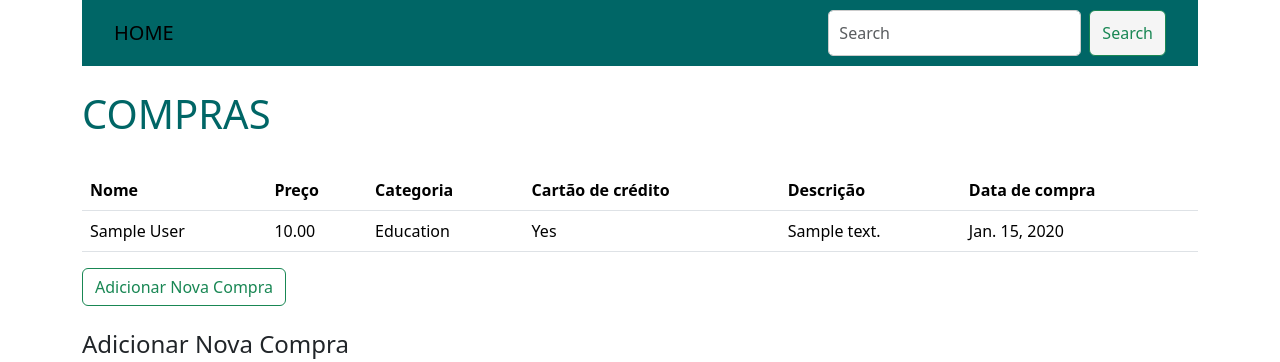
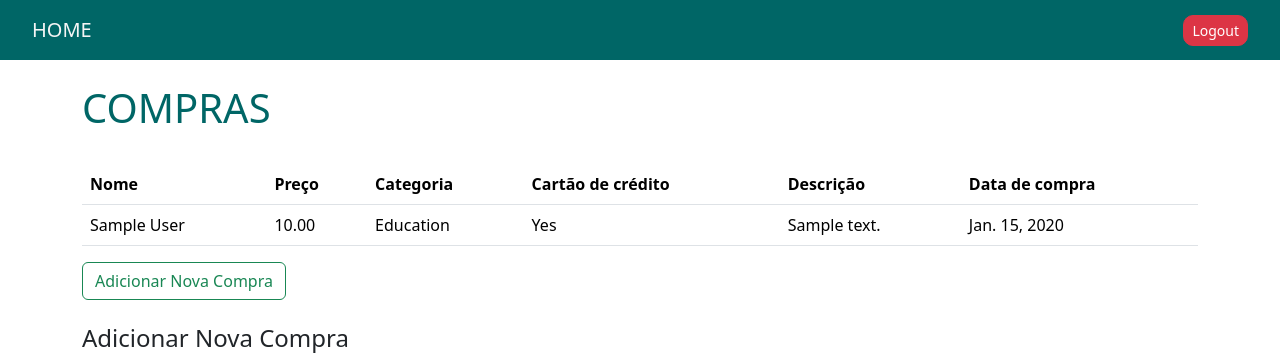
Before and after one commit to Marcoslsl/Financial-Management-Platform, a Django app: page / in a window 1280 px wide. Shown: the top 362 px of the page. Run offline with Django 4.2, Linux system fonts and the light colour scheme; tables that the repository leaves empty hold one stand-in row (values such as "Sample post").

Commit message:
refactor: update base.html

```diff
--- a/users/templates/base.html
+++ b/users/templates/base.html
@@ -15,17 +15,12 @@
     <link rel="stylesheet" type="text/css" href="{% static 'css/style.css' %}">
   </head>
   <body>
-    <div class="container">
     <nav class="navbar custom-navbar">
     <div class="container-fluid">
-    <a class="navbar-brand">HOME</a>
-    <form class="d-flex" role="search">
-        <input class="form-control me-2" type="search" placeholder="Search" aria-label="Search">
-        <button class="btn btn-outline-success btn-color" type="submit">Search</button>
-    </form>
+    <a href={% url 'user_view'%} class="navbar-brand title-navbar">HOME</a>
+    <a href={% url 'logout' %} class='btn btn-danger btn-sm btn-logout' data-confirm="Tem certeza?">Logout</a>
     </div>
     </nav>
-    </div>
     <main class="container">{%block content%}{%endblock content%}</main>
     <script
       src="https://cdn.jsdelivr.net/npm/bootstrap@5.3.1/dist/js/bootstrap.bundle.min.js"
@@ -42,5 +37,20 @@
         }
     });
     </script>
+    <script>
+    // Função para lidar com o clique no botão Excluir
+    document.addEventListener('DOMContentLoaded', function() {
+        const deleteButtons = document.querySelectorAll('.btn-danger');
+
+        deleteButtons.forEach(function(button) {
+            button.addEventListener('click', function(event) {
+                const confirmMessage = button.getAttribute('data-confirm');
+                if (!confirm(confirmMessage)) {
+                    event.preventDefault();
+                }
+            });
+        });
+    });
+</script>
   </body>
 </html>
```
